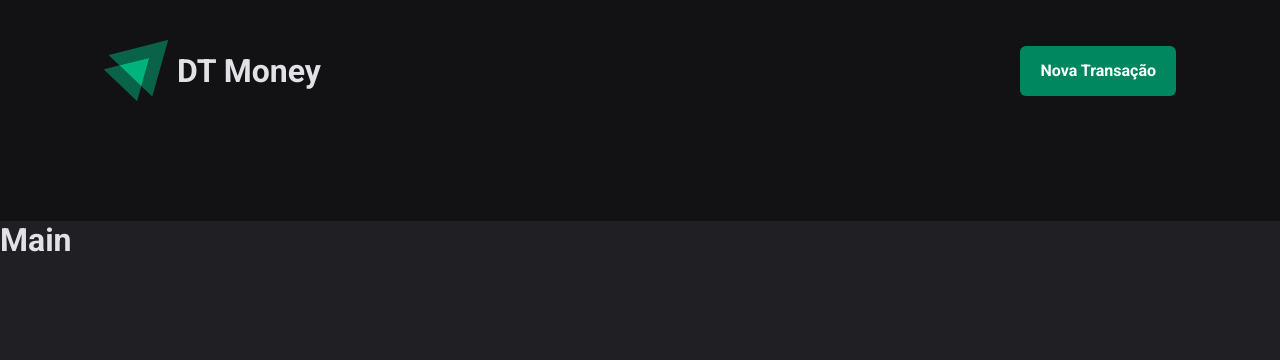
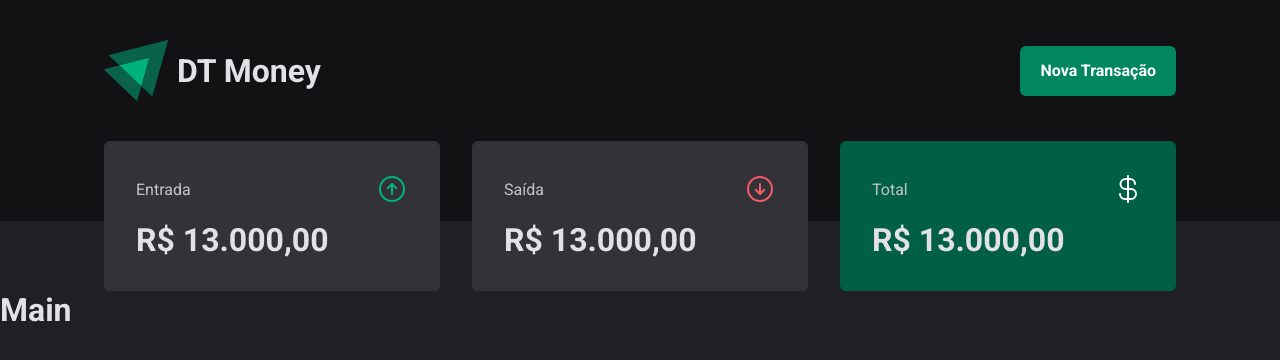
Before and after one commit to joaohenriquefernandes/ignite-dt-money, a React (Vite) app: page / in a window 1280 px wide. Shown: the top 360 px of the page. Built offline with nearby package versions, Linux system fonts and the light colour scheme.

Commit message:
feat: create summary component

```diff
--- a/package.json
+++ b/package.json
@@ -11,6 +11,7 @@
     "prepare": "husky install"
   },
   "dependencies": {
+    "phosphor-react": "^1.4.1",
     "react": "^18.2.0",
     "react-dom": "^18.2.0",
     "styled-components": "^6.1.11"
--- /dev/null
+++ b/src/components/Summary/index.tsx
@@ -0,0 +1,36 @@
+import { ArrowCircleDown, ArrowCircleUp, CurrencyDollar } from 'phosphor-react';
+
+import { SummaryCard, SummaryContainer } from './styles';
+
+export function Summary() {
+  return (
+    <SummaryContainer>
+      <SummaryCard>
+        <header>
+          <span>Entrada</span>
+          <ArrowCircleUp size={32} color="#00b37e" />
+        </header>
+
+        <strong>R$ 13.000,00</strong>
+      </SummaryCard>
+
+      <SummaryCard>
+        <header>
+          <span>Saída</span>
+          <ArrowCircleDown size={32} color="#f75a68" />
+        </header>
+
+        <strong>R$ 13.000,00</strong>
+      </SummaryCard>
+
+      <SummaryCard variant="green">
+        <header>
+          <span>Total</span>
+          <CurrencyDollar size={32} color="#fff" />
+        </header>
+
+        <strong>R$ 13.000,00</strong>
+      </SummaryCard>
+    </SummaryContainer>
+  );
+}
--- /dev/null
+++ b/src/components/Summary/styles.ts
@@ -0,0 +1,42 @@
+import styled, { css } from 'styled-components';
+
+export const SummaryContainer = styled.section`
+  width: 100%;
+  max-width: 1120px;
+  margin: 0 auto;
+  padding: 0 1.5rem;
+  margin-top: -5rem;
+
+  display: grid;
+  grid-template-columns: repeat(3, 1fr);
+  gap: 2rem;
+`;
+
+interface ISummaryCardProps {
+  variant?: 'green';
+}
+
+export const SummaryCard = styled.div<ISummaryCardProps>`
+  background: ${(props) => props.theme['gray-600']};
+  border-radius: 6px;
+  padding: 2rem;
+
+  header {
+    display: flex;
+    align-items: center;
+    justify-content: space-between;
+    color: ${(props) => props.theme['gray-300']};
+  }
+
+  strong {
+    display: block;
+    margin-top: 1rem;
+    font-size: 2rem;
+  }
+
+  ${(props) =>
+    props.variant === 'green' &&
+    css`
+      background: ${props.theme['green-700']};
+    `}
+`;
--- a/src/pages/Transactions/index.tsx
+++ b/src/pages/Transactions/index.tsx
@@ -1,9 +1,11 @@
 import { Header } from '../../components/Header';
+import { Summary } from '../../components/Summary';
 
 export function Transactions() {
   return (
     <>
       <Header />
+      <Summary />
       <h1>Main</h1>
     </>
   );
```
Also changed, not shown: 1 other file (tests, documents, lock files or other folders).
